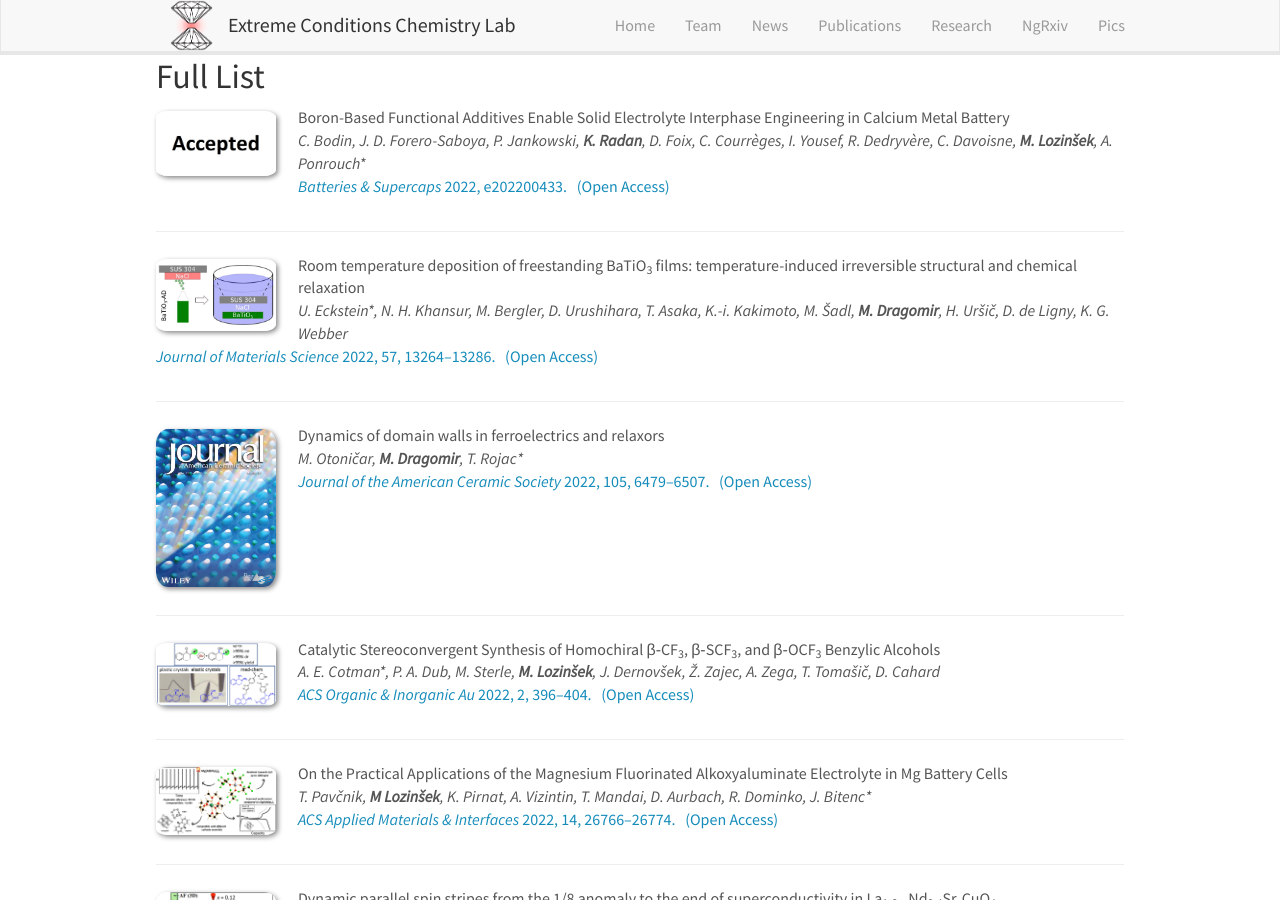
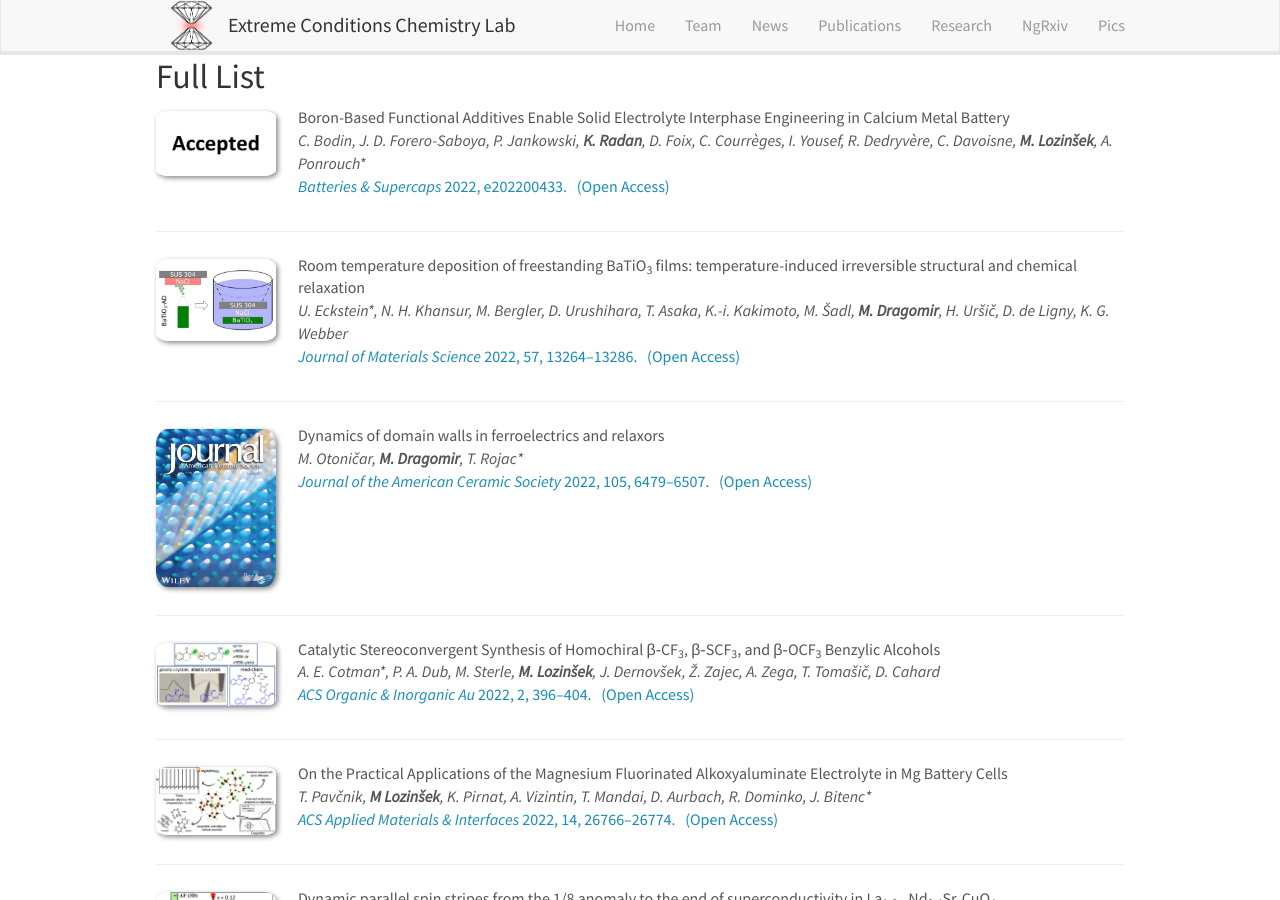
Before and after one commit to eccl-jsi/eccl-jsi.github.io, a Jekyll site: the page built from _pages/publications.md, in a window 1280 px wide and 900 px high, scrolled down 1506 px. Built offline with Jekyll 4.4.1, drawn with Linux system fonts in a browser that asks for light colours; nearby versions of some CDN libraries.

Commit message:
Update publist.yml

```diff
--- a/_data/publist.yml
+++ b/_data/publist.yml
@@ -12,7 +12,7 @@
   authors: "U. Eckstein*, N. H. Khansur, M. Bergler, D. Urushihara, T. Asaka, K.-i. Kakimoto, M. Šadl, <b>M. Dragomir</b>, H. Uršič, D. de Ligny, K. G. Webber"
   description: ""
   highlight: 0
-  image: JMC2022-TOC.jpg
+  image: JMS2022-TOC.jpg
   link:
     display: "<i>Journal of Materials Science</i> 2022, 57, 13264–13286. &nbsp;&nbsp;(Open Access)"
     url: "https://doi.org/10.1007/s10853-022-07467-3"
```
